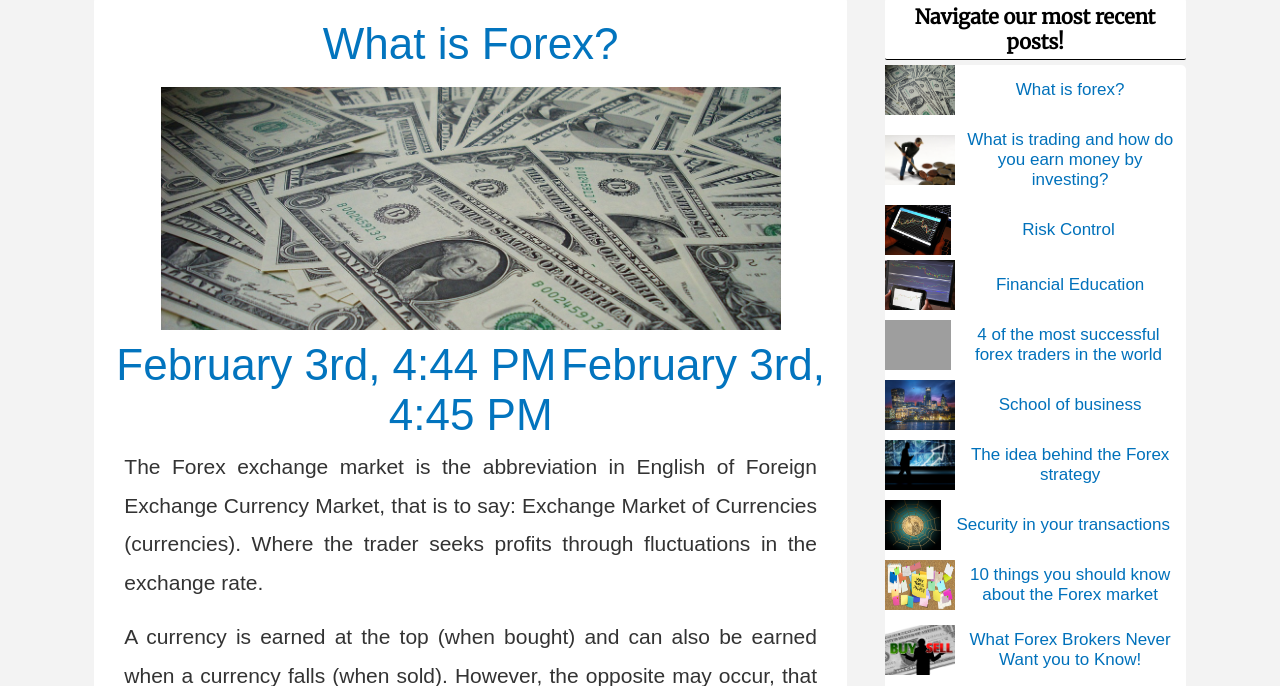
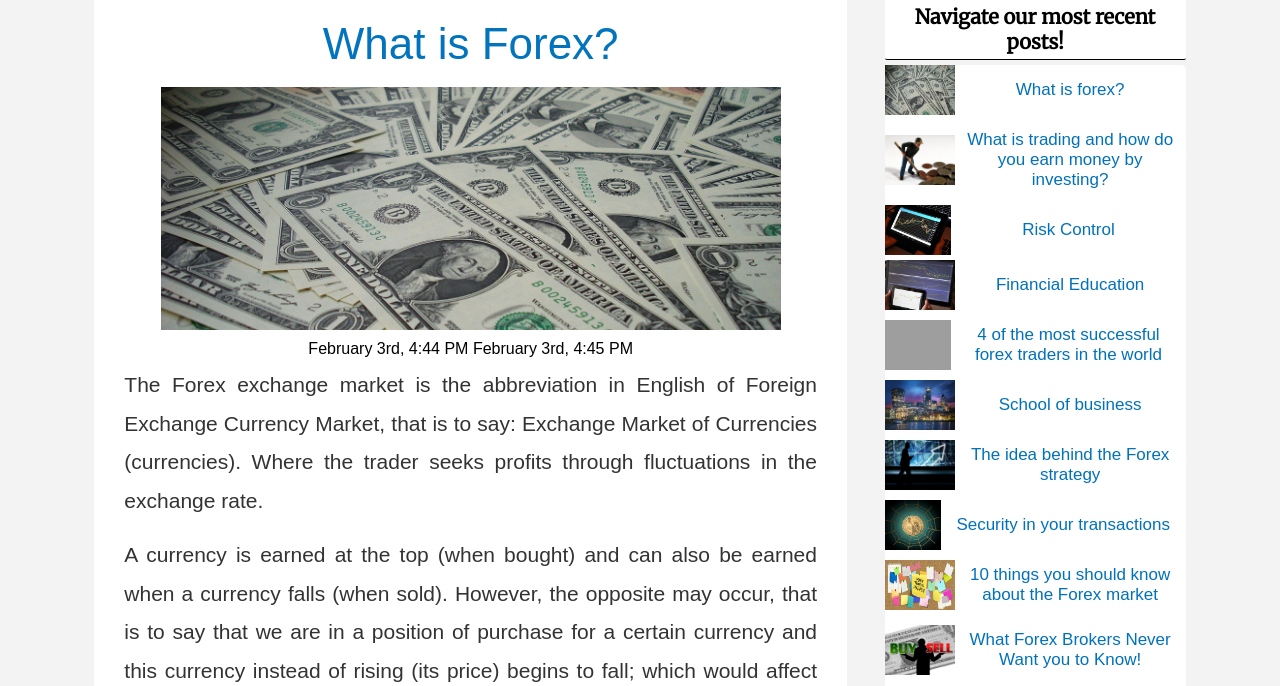
Before and after one commit to thearturord/moneygrow, a PHP site: page /post-1 in a window 1280 px wide. Shown: the part 302-988 px from the top of the page. Run offline with PHP 8.4, Linux system fonts and the light colour scheme; some libraries are stand-ins or nearby versions; grey boxes are pictures that could not be loaded.

Commit message:
Update post-1.php

```diff
--- a/post-1.php
+++ b/post-1.php
@@ -56,8 +56,8 @@
               <img class="logo-test" src="img/post1.jpg" alt="">
             </div>
 
-            <time class="h2 op-published" dateTime="2020-2-03T04:44:16Z">February 3rd, 4:44 PM</time>
-            <time class="h2 op-modified" dateTime="2020-2-03T04:45:18Z">February 3rd, 4:45 PM</time>
+            <time class="op-published" dateTime="2020-2-03T04:44:16Z">February 3rd, 4:44 PM</time>
+            <time class="op-modified" dateTime="2020-2-03T04:45:18Z">February 3rd, 4:45 PM</time>
           </header>
 
 
```
